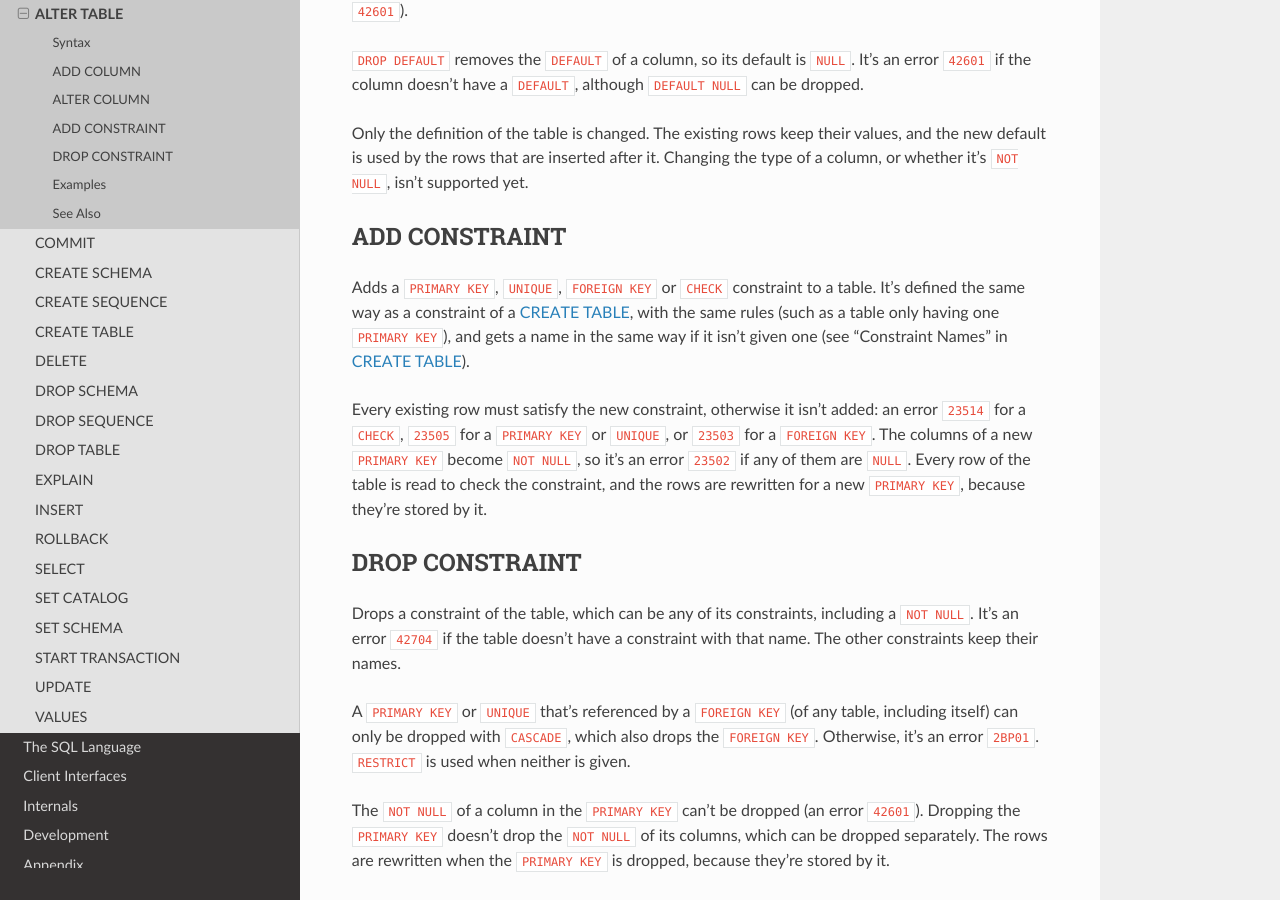
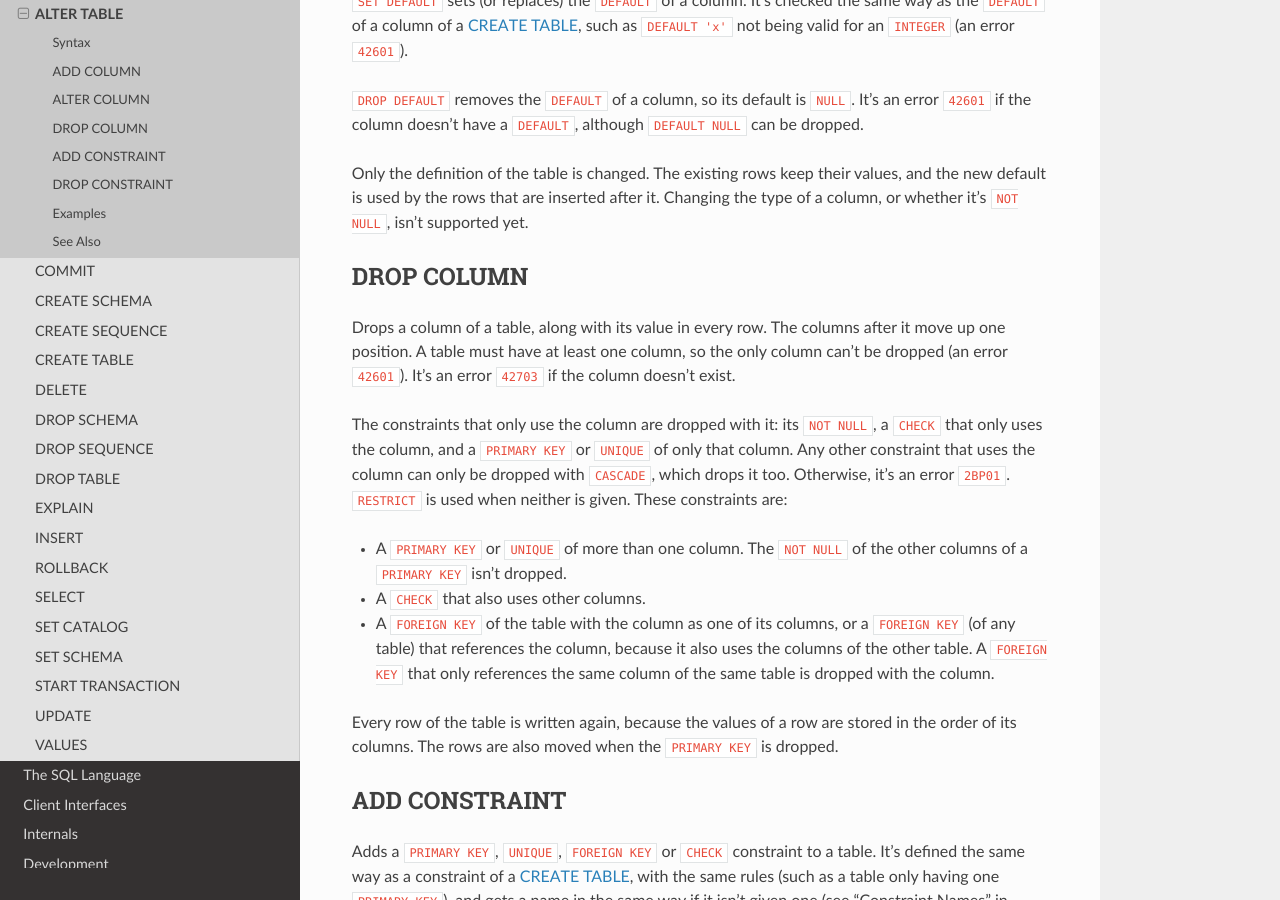
Before and after one commit to elliotchance/vsql, a Sphinx documentation site: the page built from docs/alter-table.rst, in a window 1280 px wide and 900 px high, scrolled down 1331 px. Built offline with Sphinx 7.4.7 and the Read the Docs theme 3.1.0, drawn with Linux system fonts in a browser that asks for light colours; some of the changed text lies outside the part shown.

Commit message:
language: Support ALTER TABLE DROP COLUMN (F033)
A column can be dropped along with its value in every row. Constraints that
only use the column are dropped with it, and any other constraint that uses it
(including FOREIGN KEYs on either side) needs CASCADE, otherwise it's a 2BP01.

Co-Authored-By: Claude Opus 5.5 <noreply@anthropic.com>

```diff
--- a/docs/alter-table.rst
+++ b/docs/alter-table.rst
@@ -14,6 +14,7 @@ Syntax
       ADD [ COLUMN ] <column_definition>
     | ALTER [ COLUMN ] <column_name> SET DEFAULT <default>
     | ALTER [ COLUMN ] <column_name> DROP DEFAULT
+    | DROP [ COLUMN ] <column_name> [ CASCADE | RESTRICT ]
     | ADD [ CONSTRAINT <constraint_name> ] <table_constraint>
     | DROP CONSTRAINT <constraint_name> [ CASCADE | RESTRICT ]
 
@@ -62,6 +63,32 @@ Only the definition of the table is changed. The existing rows keep their
 values, and the new default is used by the rows that are inserted after it.
 Changing the type of a column, or whether it's ``NOT NULL``, isn't supported
 yet.
+
+DROP COLUMN
+-----------
+
+Drops a column of a table, along with its value in every row. The columns after
+it move up one position. A table must have at least one column, so the only
+column can't be dropped (an error ``42601``). It's an error ``42703`` if the
+column doesn't exist.
+
+The constraints that only use the column are dropped with it: its
+``NOT NULL``, a ``CHECK`` that only uses the column, and a ``PRIMARY KEY`` or
+``UNIQUE`` of only that column. Any other constraint that uses the column can
+only be dropped with ``CASCADE``, which drops it too. Otherwise, it's an error
+``2BP01``. ``RESTRICT`` is used when neither is given. These constraints are:
+
+- A ``PRIMARY KEY`` or ``UNIQUE`` of more than one column. The ``NOT NULL`` of
+  the other columns of a ``PRIMARY KEY`` isn't dropped.
+- A ``CHECK`` that also uses other columns.
+- A ``FOREIGN KEY`` of the table with the column as one of its columns, or a
+  ``FOREIGN KEY`` (of any table) that references the column, because it also
+  uses the columns of the other table. A ``FOREIGN KEY`` that only references
+  the same column of the same table is dropped with the column.
+
+Every row of the table is written again, because the values of a row are
+stored in the order of its columns. The rows are also moved when the
+``PRIMARY KEY`` is dropped.
 
 ADD CONSTRAINT
 --------------
@@ -141,6 +168,17 @@ Examples
   -- msg: ALTER TABLE 1
   -- msg: INSERT 1
 
+.. code-block:: sql
+
+  CREATE TABLE products (name VARCHAR(50), price INTEGER CHECK (price > 0));
+  INSERT INTO products (name, price) VALUES ('Bread', 3);
+  ALTER TABLE products DROP COLUMN price;
+  SELECT * FROM products;
+  -- msg: CREATE TABLE 1
+  -- msg: INSERT 1
+  -- msg: ALTER TABLE 1
+  -- NAME: Bread
+
 See Also
 --------
 
--- a/docs/sql-compliance.rst
+++ b/docs/sql-compliance.rst
@@ -660,7 +660,7 @@ Optional Features
    * - ⭕ **F032**
      - **CASCADE drop behavior**
 
-   * - ❌ **F033**
+   * - ✅ **F033**
      - **ALTER TABLE statement: DROP COLUMN clause**
 
    * - ❌ **F034**
```
Also changed, not shown: 10 other files.
